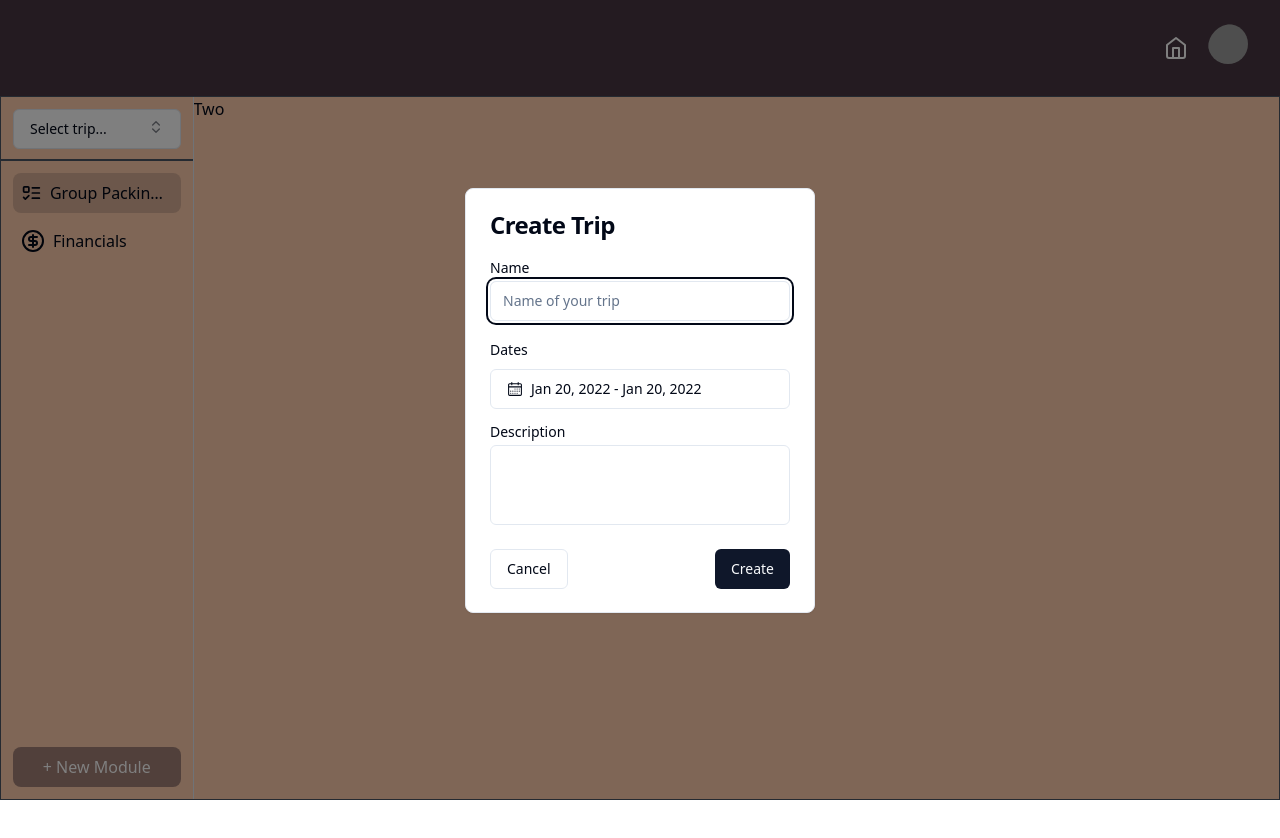
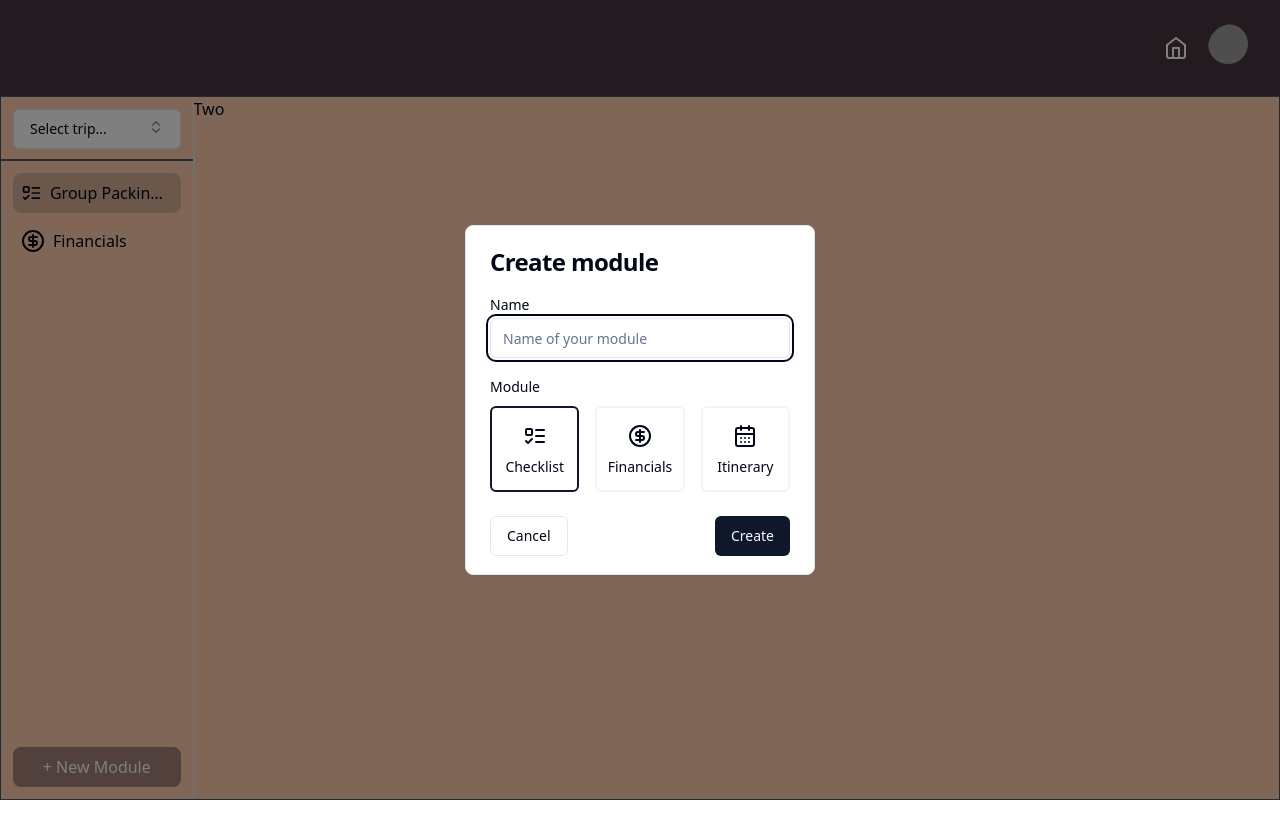
Before and after one commit to punalex01/trip-planner, a React (Vite) app in the folder frontend/: page / in a window 1280 px wide. Both pictures are taken after a click on the button "+ New Module". Shown: the top 838 px of the page. Built offline with nearby package versions, Linux system fonts and the light colour scheme; grey boxes are pictures that could not be loaded.

Commit message:
feat: implement modal and form for adding new module

```diff
--- a/frontend/src/components/home/AddTripModal.tsx
+++ b/frontend/src/components/home/modal/AddTripModal.tsx
@@ -12,7 +12,7 @@ import { cn } from 'shadcn/lib/utils';
 import { Calendar } from 'shadcn/components/ui/calendar';
 import { Popover, PopoverContent, PopoverTrigger } from 'shadcn/components/ui/popoverDialog';
 import { Form, FormField, FormItem, FormLabel } from 'shadcn/components/ui/form';
-import { AddTripForm } from './forms/AddTripForm';
+import { AddTripForm } from '../forms/AddTripForm';
 
 interface AddTripModalProps {
   isTripModalOpen: boolean;
--- a/frontend/src/components/layout/sidebar/Sidebar.tsx
+++ b/frontend/src/components/layout/sidebar/Sidebar.tsx
@@ -9,7 +9,7 @@ import { ScrollArea } from 'shadcn/components/ui/scroll-area';
 import { mockTrips } from 'src/mocks/trips';
 import { mockJapanModules } from 'src/mocks/pages';
 import { CHECKLIST_MODULE, FINANCIAL_MODULE } from 'src/global/constants';
-import { AddTripModal } from '../../home/AddTripModal';
+import { AddModuleModal } from './modal/AddModuleModal';
 
 interface SidebarProps {
   isCollapsed: boolean;
@@ -127,7 +127,7 @@ export const Sidebar: FC<SidebarProps> = ({ isCollapsed }) => {
             </button>
           </div>
         </div>
-        <AddTripModal isTripModalOpen={isModuleModalOpen} setTripModalOpen={setModuleModalOpen} />
+        <AddModuleModal isModuleModalOpen={isModuleModalOpen} setModuleModalOpen={setModuleModalOpen} />
       </div>
     </>
   );
--- /dev/null
+++ b/frontend/src/components/layout/sidebar/forms/AddModuleForm.ts
@@ -0,0 +1,29 @@
+import { useForm } from 'react-hook-form';
+import { z } from 'zod';
+import { zodResolver } from '@hookform/resolvers/zod';
+import { CHECKLIST_MODULE, FINANCIAL_MODULE, ITINERARY_MODULE } from 'src/global/constants';
+
+export const AddModuleForm = () => {
+  const formSchema = z.object({
+    name: z.string().min(2).max(50),
+    moduleType: z.enum([CHECKLIST_MODULE, FINANCIAL_MODULE, ITINERARY_MODULE]),
+  });
+
+  const modalForm = useForm<z.infer<typeof formSchema>>({
+    resolver: zodResolver(formSchema),
+    defaultValues: {
+      name: '',
+      moduleType: CHECKLIST_MODULE,
+    },
+  });
+
+  function onSubmit(values: z.infer<typeof formSchema>) {
+    console.log(values);
+  }
+
+  function onError() {
+    console.log();
+  }
+
+  return { modalForm, onSubmit, onError };
+};
--- /dev/null
+++ b/frontend/src/components/layout/sidebar/modal/AddModuleModal.tsx
@@ -0,0 +1,129 @@
+import { Dispatch, FC, SetStateAction } from 'react';
+import * as Dialog from '@radix-ui/react-dialog';
+import { Button } from 'shadcn/components/ui/button';
+import { Card, CardContent, CardFooter, CardHeader, CardTitle } from 'shadcn/components/ui/card';
+import { Input } from 'shadcn/components/ui/input';
+import { Form, FormField, FormItem, FormLabel } from 'shadcn/components/ui/form';
+import { RadioGroup, RadioGroupItem } from 'shadcn/components/ui/radio-group';
+import { CircleDollarSign, ListTodo, CalendarDays } from 'lucide-react';
+import { Label } from 'shadcn/components/ui/label';
+
+import { AddModuleForm } from '../forms/AddModuleForm';
+import { CHECKLIST_MODULE, FINANCIAL_MODULE, ITINERARY_MODULE } from 'src/global/constants';
+
+interface AddModuleModalProps {
+  isModuleModalOpen: boolean;
+  setModuleModalOpen: Dispatch<SetStateAction<boolean>>;
+}
+
+export const AddModuleModal: FC<AddModuleModalProps> = ({ isModuleModalOpen, setModuleModalOpen }) => {
+  const { modalForm, onSubmit, onError } = AddModuleForm();
+
+  return (
+    <Dialog.Root open={isModuleModalOpen} onOpenChange={setModuleModalOpen}>
+      <Dialog.Portal>
+        <Dialog.Overlay className='bg-black/50 fixed inset-0' />
+        <Dialog.Content className=''>
+          <Card className='w-[350px] max-h-[350px] fixed inset-0 items-center mx-auto my-auto'>
+            <CardHeader>
+              <CardTitle>Create module</CardTitle>
+            </CardHeader>
+            <Form {...modalForm}>
+              <form
+                onSubmit={(event) => {
+                  event.preventDefault();
+                  modalForm.handleSubmit(onSubmit, onError)();
+                }}
+              >
+                <CardContent>
+                  <div className='grid w-full items-center gap-4'>
+                    <FormField
+                      control={modalForm.control}
+                      name='name'
+                      render={({ field }) => (
+                        <FormItem>
+                          <div className='flex flex-col space-y-1.5'>
+                            <FormLabel>Name</FormLabel>
+                            <Input placeholder='Name of your module' {...field} />
+                          </div>
+                        </FormItem>
+                      )}
+                    />
+                    <FormField
+                      control={modalForm.control}
+                      name='moduleType'
+                      render={({ field }) => (
+                        <FormItem>
+                          <FormLabel>Module</FormLabel>
+                          <RadioGroup
+                            defaultValue={CHECKLIST_MODULE}
+                            className='grid grid-cols-3 gap-4'
+                            onValueChange={field.onChange}
+                          >
+                            <div>
+                              <RadioGroupItem
+                                value={CHECKLIST_MODULE}
+                                id={CHECKLIST_MODULE}
+                                className='peer sr-only'
+                                aria-label={CHECKLIST_MODULE}
+                              />
+                              <Label
+                                htmlFor={CHECKLIST_MODULE}
+                                className='flex flex-col items-center justify-between rounded-md border-2 border-muted bg-transparent p-4 hover:bg-accent hover:text-accent-foreground peer-data-[state=checked]:border-primary [&:has([data-state=checked])]:border-primary'
+                              >
+                                <ListTodo className='mb-3 h-6 w-6' />
+                                Checklist
+                              </Label>
+                            </div>
+
+                            <div>
+                              <RadioGroupItem
+                                value={FINANCIAL_MODULE}
+                                id={FINANCIAL_MODULE}
+                                className='peer sr-only'
+                                aria-label={FINANCIAL_MODULE}
+                              />
+                              <Label
+                                htmlFor={FINANCIAL_MODULE}
+                                className='flex flex-col items-center justify-between rounded-md border-2 border-muted bg-transparent p-4 hover:bg-accent hover:text-accent-foreground peer-data-[state=checked]:border-primary [&:has([data-state=checked])]:border-primary'
+                              >
+                                <CircleDollarSign className='mb-3 h-6 w-6' />
+                                Financials
+                              </Label>
+                            </div>
+
+                            <div>
+                              <RadioGroupItem
+                                value={ITINERARY_MODULE}
+                                id={ITINERARY_MODULE}
+                                className='peer sr-only'
+                                aria-label={ITINERARY_MODULE}
+                              />
+                              <Label
+                                htmlFor={ITINERARY_MODULE}
+                                className='flex flex-col items-center justify-between rounded-md border-2 border-muted bg-transparent p-4 hover:bg-accent hover:text-accent-foreground peer-data-[state=checked]:border-primary [&:has([data-state=checked])]:border-primary'
+                              >
+                                <CalendarDays className='mb-3 h-6 w-6' />
+                                Itinerary
+                              </Label>
+                            </div>
+                          </RadioGroup>
+                        </FormItem>
+                      )}
+                    />
+                  </div>
+                </CardContent>
+                <CardFooter className='flex justify-between'>
+                  <Button variant='outline' onClick={() => setModuleModalOpen(false)}>
+                    Cancel
+                  </Button>
+                  <Button type='submit'>Create</Button>
+                </CardFooter>
+              </form>
+            </Form>
+          </Card>
+        </Dialog.Content>
+      </Dialog.Portal>
+    </Dialog.Root>
+  );
+};
--- /dev/null
+++ b/frontend/src/components/shadcn/components/ui/radio-group.tsx
@@ -0,0 +1,42 @@
+import * as React from "react"
+import * as RadioGroupPrimitive from "@radix-ui/react-radio-group"
+import { Circle } from "lucide-react"
+
+import { cn } from "shadcn/lib/utils"
+
+const RadioGroup = React.forwardRef<
+  React.ElementRef<typeof RadioGroupPrimitive.Root>,
+  React.ComponentPropsWithoutRef<typeof RadioGroupPrimitive.Root>
+>(({ className, ...props }, ref) => {
+  return (
+    <RadioGroupPrimitive.Root
+      className={cn("grid gap-2", className)}
+      {...props}
+      ref={ref}
+    />
+  )
+})
+RadioGroup.displayName = RadioGroupPrimitive.Root.displayName
+
+const RadioGroupItem = React.forwardRef<
+  React.ElementRef<typeof RadioGroupPrimitive.Item>,
+  React.ComponentPropsWithoutRef<typeof RadioGroupPrimitive.Item>
+>(({ className, ...props }, ref) => {
+  return (
+    <RadioGroupPrimitive.Item
+      ref={ref}
+      className={cn(
+        "aspect-square h-4 w-4 rounded-full border border-primary text-primary ring-offset-background focus:outline-none focus-visible:ring-2 focus-visible:ring-ring focus-visible:ring-offset-2 disabled:cursor-not-allowed disabled:opacity-50",
+        className
+      )}
+      {...props}
+    >
+      <RadioGroupPrimitive.Indicator className="flex items-center justify-center">
+        <Circle className="h-2.5 w-2.5 fill-current text-current" />
+      </RadioGroupPrimitive.Indicator>
+    </RadioGroupPrimitive.Item>
+  )
+})
+RadioGroupItem.displayName = RadioGroupPrimitive.Item.displayName
+
+export { RadioGroup, RadioGroupItem }
--- a/frontend/src/global/constants.ts
+++ b/frontend/src/global/constants.ts
@@ -1,2 +1,3 @@
 export const FINANCIAL_MODULE = 'FINANCIAL MODULE';
 export const CHECKLIST_MODULE = 'CHECKLIST MODULE';
+export const ITINERARY_MODULE = 'ITINERARY MODULE';
```
